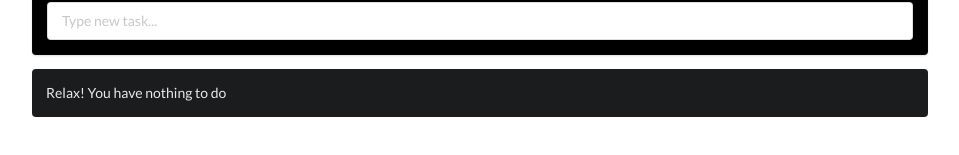
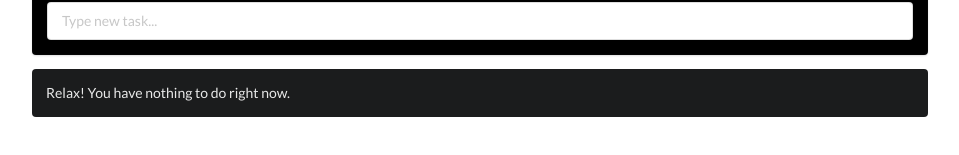
Before and after one commit to FZynwala/ToDo-List---React-App, a React (Create React App) app: page / in a window 1280 px wide. Shown: the part 161-316 px from the top of the page, without its empty margins (160-1119 px from the left). Built offline with nearby package versions, Linux system fonts and the light colour scheme.

Commit message:
Cleaning, finnal version without localstorage or backend

```diff
--- a/src/components/TaskList.js
+++ b/src/components/TaskList.js
@@ -13,7 +13,7 @@ const TaskList = props => {
         console.log(props.tasks);
         if(props.tasks.length !== 0) return tasks;
 
-        return 'Relax! You have nothing to do'
+        return 'Relax! You have nothing to do right now.'
     }
 
     return (
```
